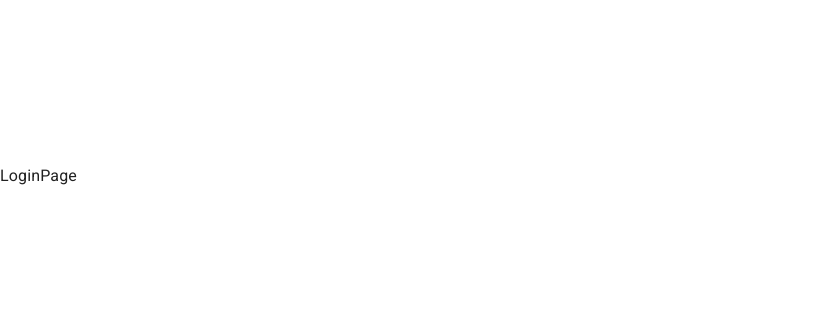
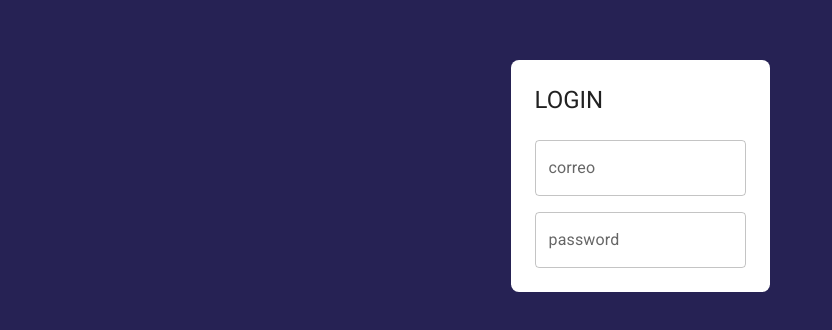
Before and after one commit to CJ-arg/journal-app-course, a React (Vite) app: page /auth/login in a window 1280 px wide. Shown: the part 224-554 px from the top of the page, without its empty margins (0-832 px from the left). Built offline with nearby package versions, Linux system fonts and the light colour scheme.

Commit message:
material ui login

```diff
--- a/src/auth/pages/LoginPage.jsx
+++ b/src/auth/pages/LoginPage.jsx
@@ -1,8 +1,35 @@
-import { Typography } from "@mui/material"
+import { Grid, TextField, Typography } from "@mui/material"
+import React from "react"
 
 
 export const LoginPage = () => {
   return (
-    <Typography>LoginPage</Typography>
+    <Grid
+      container
+      spacing={0}
+      direction='column'
+      alignItems='center'
+      justifyContent='center'
+      sx={{ minHeight: '100vh', backgroundColor: 'primary.main', padding: 4 }}>
+      <Grid item
+        className="box-shadow"
+        xs={3}
+        sx={{ backgroundColor: 'white', padding: 3, borderRadius: 2 }}
+      >
+        <Typography variant="h5" sx={{ mb: 1 }}>LOGIN</Typography>
+        <form>
+          <Grid container>
+            <Grid item xs={12} sx={{ mt: 2 }}>
+              <TextField label='correo' type="email" placeholder="correo@" fullWidth></TextField>
+            </Grid>
+          </Grid>
+          <Grid container>
+            <Grid item xs={12} sx={{ mt: 2 }}>
+              <TextField label='password' type="password" placeholder="password*" fullWidth></TextField>
+            </Grid>
+          </Grid>
+        </form>
+      </Grid>
+    </Grid>
   )
 }
--- a/src/journal/pages/JournalPage.jsx
+++ b/src/journal/pages/JournalPage.jsx
@@ -1,12 +1,11 @@
 import { FireTruck, Mail } from '@mui/icons-material'
-import { Typography } from '@mui/material'
+import { IconButton, Typography } from '@mui/material'
 import React from 'react'
 
 export const JournalPage = () => {
   return (
     <>
       <Typography variant='h1'>JournalPage </Typography>
-
     </>
 
   )
--- a/src/styles.css
+++ b/src/styles.css
@@ -1,69 +1,3 @@
-:root {
-  font-family: Inter, system-ui, Avenir, Helvetica, Arial, sans-serif;
-  line-height: 1.5;
-  font-weight: 400;
-
-  color-scheme: light dark;
-  color: rgba(255, 255, 255, 0.87);
-  background-color: #242424;
-
-  font-synthesis: none;
-  text-rendering: optimizeLegibility;
-  -webkit-font-smoothing: antialiased;
-  -moz-osx-font-smoothing: grayscale;
-  -webkit-text-size-adjust: 100%;
+.box-shadow {
+  box-shadow: 0 px 5 px 5px rgba(0, 0, 0, 0.2);
 }
-
-a {
-  font-weight: 500;
-  color: #646cff;
-  text-decoration: inherit;
-}
-a:hover {
-  color: #535bf2;
-}
-
-body {
-  margin: 0;
-  display: flex;
-  place-items: center;
-  min-width: 320px;
-  min-height: 100vh;
-}
-
-h1 {
-  font-size: 3.2em;
-  line-height: 1.1;
-}
-
-button {
-  border-radius: 8px;
-  border: 1px solid transparent;
-  padding: 0.6em 1.2em;
-  font-size: 1em;
-  font-weight: 500;
-  font-family: inherit;
-  background-color: #1a1a1a;
-  cursor: pointer;
-  transition: border-color 0.25s;
-}
-button:hover {
-  border-color: #646cff;
-}
-button:focus,
-button:focus-visible {
-  outline: 4px auto -webkit-focus-ring-color;
-}
-
-@media (prefers-color-scheme: light) {
-  :root {
-    color: #213547;
-    background-color: #ffffff;
-  }
-  a:hover {
-    color: #747bff;
-  }
-  button {
-    background-color: #f9f9f9;
-  }
-}
```
